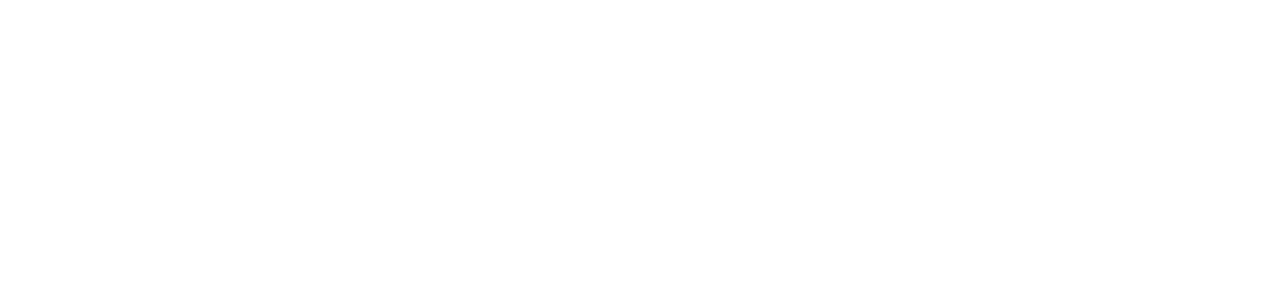
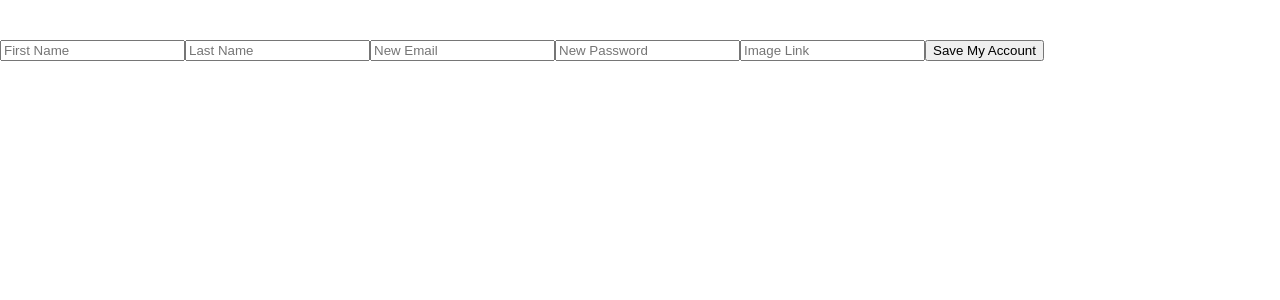
Before and after one commit to jpress7639/a-new-space, a React (Create React App) app in the folder client/: page /users/1/edit in a window 1280 px wide. Shown: the top 300 px of the page. Built offline with nearby package versions, Linux system fonts and the light colour scheme; no server answers.

Commit message:
account detail

```diff
--- a/client/src/App.js
+++ b/client/src/App.js
@@ -4,6 +4,8 @@ import SignUp from './screens/SignUp/SignUp'
 import SignIn from './screens/SignIn/SignIn'
 import Home from './screens/Home/Home'
 import MainMenu from './screens/MainMenu/MainMenu'
+import AccountDetail from './screens/AccountDetail/AccountDetail'
+import AccountEdit from './screens/AccountEdit/AccountEdit'
 import {Switch, Route} from 'react-router-dom'
 
 function App() {
@@ -14,6 +16,8 @@ function App() {
         <Route exact path='/users/sign-in-user' component={SignIn} />
         <Route exact path='/users/create-users' component={SignUp} />
         <Route exact path='/users/:id' component={MainMenu} />
+        <Route exact path='/users/:id/detail' component={AccountDetail}/>
+        <Route exact path='/users/:id/edit' component={AccountEdit}/>
       </Switch>
     </div>
   );
--- a/client/src/components/shared/DropdownMenu/DropDown.jsx
+++ b/client/src/components/shared/DropdownMenu/DropDown.jsx
@@ -12,7 +12,7 @@ class DropDown extends Component{
     }
 
     async componentDidMount() {
-        let { id } = this.props.match.params
+        let id = this.props.props
         const user = await getUser(id)
         this.setState({user})
     }
@@ -26,7 +26,7 @@ class DropDown extends Component{
             <div className="dropdown-menu">
             <nav>
                 <Link to={`users/:id`}><p>Home</p></Link>
-                <Link to={`/users/${user._id}/edit`}><p>My Account</p></Link>
+                <Link to={`/users/:id/edit`}><p>My Account</p></Link>
                 <p>About</p>
                 <Link to={'/'}>Sign Out</Link>
             </nav>
--- a/client/src/screens/AccountDetail/AccountDetail.jsx
+++ b/client/src/screens/AccountDetail/AccountDetail.jsx
@@ -1,7 +1,7 @@
 import React, { Component } from 'react'
 import { getUser, deleteUser } from "../../Services/users"
 import { Link, Redirect } from 'react-router-dom'
-import Layout from '../../components/shared/Layout'
+import Layout from '../../components/shared/Layout/Layout'
 
 class AccountDetail extends Component {
     constructor(props) {
@@ -30,6 +30,7 @@ class AccountDetail extends Component {
         }
         return (
         <div>
+            <Layout>
             <div className="user-profile">
                 <img src={user.imgURL}></img>
                 <h2>{user.firstName}{user.lastName}</h2>
@@ -39,6 +40,7 @@ class AccountDetail extends Component {
                 <button><Link to={`/users/${user._id}/edit`}>Update My Account</Link></button>
                 <button onClick={() => deleteUser(user._id)}>Delete My Account</button>
             </div>
+            </Layout>
         </div>
         )
     }
--- a/client/src/screens/MainMenu/MainMenu.jsx
+++ b/client/src/screens/MainMenu/MainMenu.jsx
@@ -1,4 +1,4 @@
-
+import Layout from '../../components/shared/Layout/Layout'
 import React, { Component } from 'react'
 import {getUser} from '../../Services/users.js'
 
```
